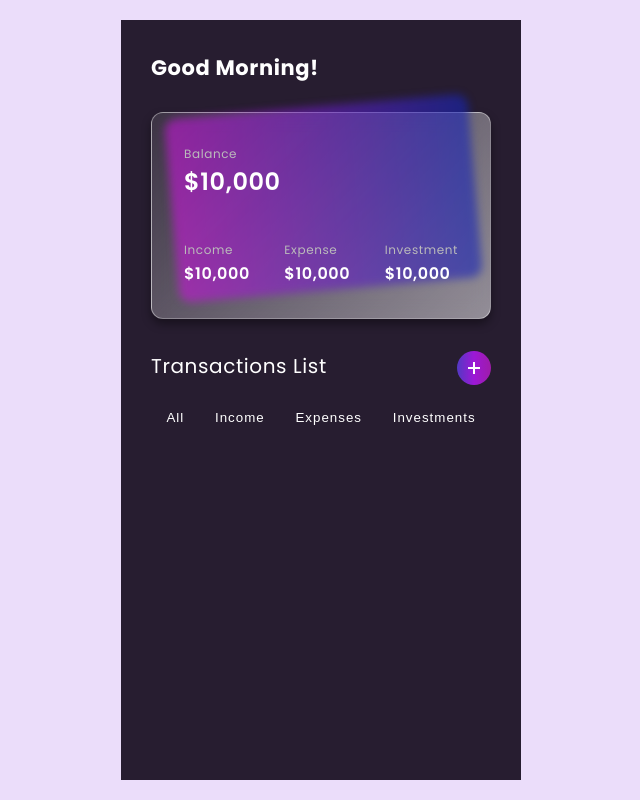
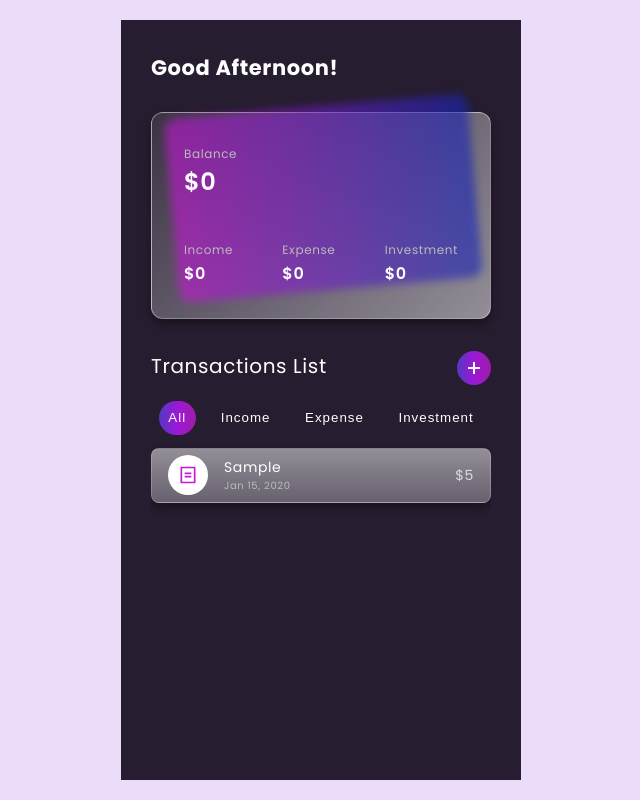
Before and after one commit to iqbalkang225/budgetly, a React (Create React App) app: page / in a window 1280 px wide. Both pictures are taken after typing "Sample", "2020-01-15", "5" into the empty fields and a click on the button "Add Transaction". Shown: the whole page, without its empty margins (319-959 px from the left). Built offline with nearby package versions, Linux system fonts and the light colour scheme.

Commit message:
added animations

```diff
--- a/package.json
+++ b/package.json
@@ -6,6 +6,7 @@
     "@testing-library/jest-dom": "^5.16.5",
     "@testing-library/react": "^13.4.0",
     "@testing-library/user-event": "^13.5.0",
+    "animate.css": "^4.1.1",
     "react": "^18.2.0",
     "react-dom": "^18.2.0",
     "react-icons": "^4.4.0",
--- a/src/components/button/Button.module.css
+++ b/src/components/button/Button.module.css
@@ -5,6 +5,7 @@
     color: var(--clr-white);
     letter-spacing: 1px;
     cursor: pointer;
+    text-transform: capitalize;
 }
 
 .button:hover{
--- a/src/components/header/Header.js
+++ b/src/components/header/Header.js
@@ -1,30 +1,55 @@
 import styles from './Header.module.css'
 import '../../variables.css'
+import { useContext } from 'react'
+import TransactionContext from '../../store/transaction-context';
 
 const Header = () => {
+
+    const appContext = useContext(TransactionContext);
+
+    const calculate = (transactionType) => appContext.transactions
+                                            .filter(transaction => transaction.type === transactionType)
+                                            .reduce((acc,curr) => acc + curr.price ,0)
+
+    const balance = (calculate('income') - calculate('expense')).toLocaleString()
+    const incomeTotal = calculate('income').toLocaleString()
+    const expensesTotal = calculate('expense').toLocaleString()
+    const investmentsTotal = calculate('investment').toLocaleString()
+
+    const classes = `${styles.balance} ${styles.value} ${parseInt(balance) < 0 && styles.negative}`
+
+    const timeOfTheDay = () => {
+        const time = new Date().getHours()
+
+        if (time < 12) return'Good Morning';
+        else if (time >= 12 && time <= 17) return'Good Afternoon';
+        else if (time >= 17 && time <= 24) return 'Good Evening';
+    }
+
+
     return (
         <header className='section-center'>
-            <h2>Good Morning!</h2>
+            <h2> {timeOfTheDay()}! </h2>
             <div className = {styles.card}>
                 <div className = {styles['card-group']}>
                     <p className = {styles.title}>Balance</p>
-                    <p  className = {`${styles.balance} ${styles.value}`}> $10,000 </p>
+                    <p  className = {classes}> ${balance} </p>
                 </div>
 
                 <div className = {styles['card-group-box']}>
                     <div className = {styles['card-group']}>
                         <p className = {styles.title}>Income</p>
-                        <p  className = {` ${styles.value}`}> $10,000 </p>
+                        <p  className = {` ${styles.value}`}> ${incomeTotal} </p>
                     </div>
 
                     <div className = {styles['card-group']}>
                         <p className = {styles.title}>Expense</p>
-                        <p  className = {`${styles.value}`}> $10,000 </p>
+                        <p  className = {`${styles.value}`}> ${expensesTotal} </p>
                     </div>
 
                     <div className = {styles['card-group']}>
                         <p className = {styles.title}>Investment</p>
-                        <p  className = {` ${styles.value}`}> $10,000 </p>
+                        <p  className = {` ${styles.value}`}> ${investmentsTotal}</p>
                     </div>
                 </div>
             </div>
--- a/src/components/header/Header.module.css
+++ b/src/components/header/Header.module.css
@@ -57,3 +57,19 @@ header h2{
     display: flex;
     justify-content: space-between;
 }
+
+.negative{
+    animation: pulse 0.6s linear forwards infinite;
+    color: #FAFF7F;
+    /* color: #F4D35E; */
+}
+
+@keyframes pulse {
+    50%{
+        transform: scale(1.02);
+    }
+
+    100%{
+        transform: scale(1);
+    }
+}
--- a/src/components/transaction-form/TransactionForm.js
+++ b/src/components/transaction-form/TransactionForm.js
@@ -13,12 +13,13 @@ const TransactionForm = (props) => {
         title: '',
         type: '',
         category: '',
-        date: '',
+        date: new Date().toLocaleString(),
         price: '',
 
     })
 
     const changeHandler = (e) => {
+        // console.log(formData)
         setIsFormValid(true)
 
         const {name, value} = e.target
@@ -26,7 +27,7 @@ const TransactionForm = (props) => {
         setFormData((prevState => {
             return {
                 ...prevState,
-                [name] : value,
+                [name]: name === "price" ? Number(value) : value,
                 id: Math.random()
             }
         }))
@@ -61,8 +62,8 @@ const TransactionForm = (props) => {
                         <option value="">--- Category ---</option>
                         <option value="travel">Travel</option>
                         <option value="shopping">Shopping</option>
-                        <option value="grocery">Grocery</option>
-                        <option value="bill">Bill</option>
+                        <option value="food">Food</option>
+                        <option value="rent">Rent</option>
                         <option value="other">Other</option>
                     </select>
                 </div>
--- a/src/components/transactions/TransactionItem.js
+++ b/src/components/transactions/TransactionItem.js
@@ -1,29 +1,41 @@
 import styles from './TransactionItem.module.css'
-import { BiPaperPlane, IoFastFoodOutline, BiBarChart } from 'react-icons/bi';
+import { BiPaperPlane, BiBarChart, BiDollar } from 'react-icons/bi';
+import { IoFastFoodOutline } from "react-icons/io5";
+import { CgShoppingCart } from "react-icons/cg";
+import { RiBillLine } from "react-icons/ri";
+import { MdOutlineOtherHouses } from "react-icons/md";
+import 'animate.css';
 
+const TransactionItem = ( {title, type, category, date, price} ) => {
 
-const TransactionItem = ( {title, type, date, price} ) => {
-
-    const dateObject = new Date(date);
-
+    const dateObject = new Date(date.replace(/-/g, '\/'));
     const day = dateObject.toLocaleString("en-US", { day: "2-digit" });
-
     const month = dateObject.toLocaleString('en-US', { month: 'short' });
-
     const year = dateObject.getFullYear();
 
-    const formattedPrice = `${type === "expense" ? "-" : "+"} $${price}`
+    const symbolType = () => {
+        let symbol = ""
+        if(type === "expense") symbol = "-"
+        if(type === "income") symbol = "+"
+        if(type === "investment") symbol =  <span>Investment</span>
+        return symbol
+    }
 
-    let symbol = ""
-
-    if(type === "expense") symbol = "-"
-
-    if(type === "income") symbol = "+"
+    const iconType = () => {
+        let icon = <RiBillLine />
+        if(type === "income") icon = <BiDollar />
+        if(category === 'shopping') icon = <CgShoppingCart />
+        if(category === 'food') icon = <IoFastFoodOutline />
+        if(category === 'travel') icon = <BiPaperPlane />
+        if(category === "bitcoin" || category === "ethereum") icon = <BiBarChart />
+        if(category === 'rent') icon = <MdOutlineOtherHouses />
+        return icon
+    }
 
     return(
-        <li className = {styles['transaction-item']}>
+        <li className = {`animate__animated animate__flipInX ${styles['transaction-item']}`}>
             <div className = {styles['icon-box']}>
-                <BiPaperPlane className = {styles.icon} />
+                {iconType()}
             </div>
 
             <div className = {styles.info}>
@@ -31,7 +43,7 @@ const TransactionItem = ( {title, type, date, price} ) => {
                 <p className = {styles.date}> {`${month} ${day}, ${year}`} </p>
             </div>
 
-            <p className = {styles.price}> {symbol} ${price}</p>
+            <p className = {styles.price}> {symbolType()}${price}</p>
         </li>
     )
 }
--- a/src/components/transactions/TransactionItem.module.css
+++ b/src/components/transactions/TransactionItem.module.css
@@ -22,7 +22,7 @@
     align-items: center;
 }
 
-.icon{
+.icon-box > *{
     color: var(--clr-primary);
     font-size: 20px;
 }
@@ -40,3 +40,13 @@
     font-size: 10px;
     color: var(--clr-text-dark);
 }
+
+.price span{
+    background-color: white;
+    padding: .2rem;
+    border-radius: var(--border-radius-lg);
+    font-size: 7px;
+    color: var(--clr-primary);
+    display: inline-block;
+    transform: translate(-0.4rem, -0.16rem);
+}
--- a/src/components/transactions/Transactions.js
+++ b/src/components/transactions/Transactions.js
@@ -6,35 +6,40 @@ import styles from './Transactions.module.css'
 
 const Transactions = () => {
     const appContext = useContext(TransactionContext)
-    const transactionsList = [...appContext.filteredTransactions].reverse();
 
+    const transactionsList = [...appContext.transactions].reverse();
+
+    const filteredList = transactionsList.filter(transaction => {
+        if(appContext.selectedType === 'all') return transaction
+        return transaction.type === appContext.selectedType
+    })
+
+    const btns = appContext.transactionTypes.reduce((acc, curr) => {
+        return [...acc, curr]
+    }, ["all"])
 
     return (
         <article className = {styles.transactions}>
              <div className = {styles['transaction-btns']}>
-                <Button
-                    className = "transaction-btn"
-                    onClick = {appContext.onFilterTransactions.bind(null, "all")}
-                    > All
-                </Button>
 
-                <Button
-                    className = "transaction-btn"
-                    onClick = {appContext.onFilterTransactions.bind(null, "income")}
-                    > Income
-                </Button>
-
-                <Button
-                    className = "transaction-btn"
-                    onClick = {appContext.onFilterTransactions.bind(null, "expense")}
-                    > Expenses
-                </Button>
-
-                <Button className = "transaction-btn"> Investments </Button>
+               {
+                btns.map((btn,index) => {
+                    return <Button
+                                key = {index}
+                                className = {`transaction-btn ${btn === appContext.selectedType && styles["active"]}`}
+                                onClick = {appContext.onFilterTransactions.bind(null, btn)}
+                                > {btn}
+                            </Button>
+                    })
+               }
             </div>
 
             {
-                transactionsList.map(transaction => (
+                filteredList.length === 0 ?
+
+                <p className = {styles.unavailable}>No Transactions Available</p> :
+
+                filteredList.map(transaction => (
                     <TransactionItem key = {transaction.id} {...transaction} />
                 ))
             }
--- a/src/components/transactions/Transactions.module.css
+++ b/src/components/transactions/Transactions.module.css
@@ -6,4 +6,13 @@
 .transaction-btns{
     display: flex;
     justify-content: space-around;
+    margin-bottom: 0.8rem;
 }
+
+.active{
+    background: var(--gradient) !important;
+}
+
+.unavailable{
+    transform: translate(22%,500%);
+}
--- a/src/store/TransactionProvider.js
+++ b/src/store/TransactionProvider.js
@@ -3,35 +3,24 @@ import TransactionContext from "./transaction-context"
 
 const appInitialState = {
     transactions: [],
-    filteredTransactions: []
+    selectedType: 'all',
+    transactionTypes: ['income', 'expense', 'investment']
 }
 
 const appReducer = (state, action) => {
+
     switch(action.type) {
         case "ADD_TRANSACTION":
-            console.log(state)
+
             return {
                 ...state,
-                transactions: [...state.transactions, action.transaction]
+                transactions: [...state.transactions, action.transaction],
             }
 
         case "FILTER":
-
-            if(action.transactionType === "all") {
-                return {
-                ...state,
-                filteredTransactions: [...state.transactions]
-                }
-            }
-
-            const filteredTransactions = state.transactions.filter(transaction => {
-                return transaction.type === action.transactionType
-            })
-            console.log(filteredTransactions)
-
             return {
                 ...state,
-                filteredTransactions: [...filteredTransactions]
+                selectedType: action.transactionType
             }
 
         default:
@@ -42,6 +31,7 @@ const appReducer = (state, action) => {
 const TransactionProvider = (props) => {
 
     const [appState, dispatchAction] = useReducer(appReducer, appInitialState)
+    console.log(appState)
 
     const addTransactionHandler = (transaction) => {
         dispatchAction(
@@ -62,10 +52,11 @@ const TransactionProvider = (props) => {
     }
 
     const transactionsData = {
+        selectedType: appState.selectedType,
         transactions: appState.transactions,
-        filteredTransactions: appState.filteredTransactions,
         onAddTransaction: addTransactionHandler,
-        onFilterTransactions: filterTransactions
+        onFilterTransactions: filterTransactions,
+        transactionTypes: ['income', 'expense', 'investment']
     }
 
     return (
```
Also changed, not shown: 1 other file (tests, documents, lock files or other folders).
